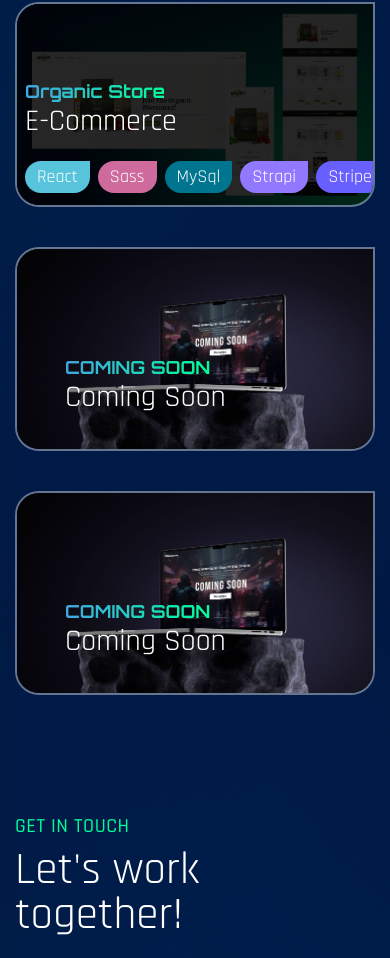
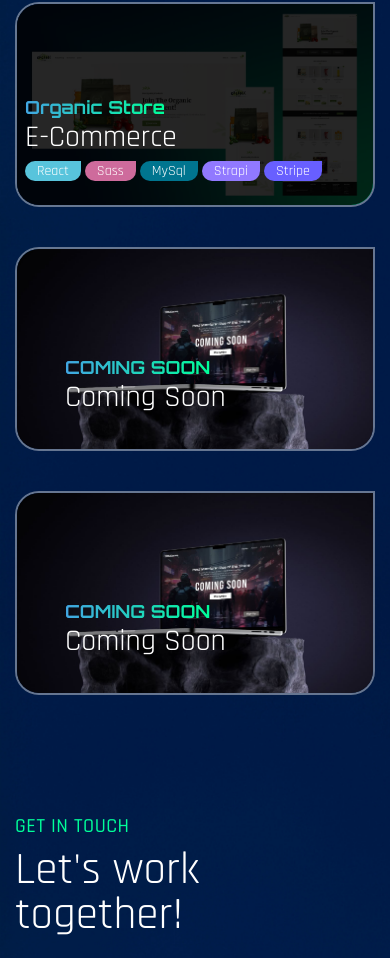
Before and after one commit to ElvedinO/portfolio-eo, a React (Create React App) app: page / in a window 390 px wide. Shown: the part 3327-4285 px from the top of the page. Built offline with nearby package versions, Linux system fonts and the light colour scheme; the HTML template or start-up script is replaced by a standard one; a web font is replaced by a local one.

Commit message:
work small changes

```diff
--- a/src/components/Work.js
+++ b/src/components/Work.js
@@ -55,28 +55,28 @@ const Work = () => {
               src={Img1}
               alt=''
             />
-            <div className='absolute bottom-24 lg:-bottom-full left-2 lg:left-12 lg:group-hover:bottom-28 lg:transition-all lg:duration-500 z-40'>
+            <div className='absolute bottom-20 lg:-bottom-full left-2 lg:left-12 lg:group-hover:bottom-28 lg:transition-all lg:duration-500 z-40'>
               <span className='text-gradient'>Organic Store</span>
             </div>
-            <div className='absolute bottom-16 lg:-bottom-full left-2 lg:left-12 lg:group-hover:bottom-20 lg:transition-all lg:duration-700 z-40'>
+            <div className='absolute bottom-12 lg:-bottom-full left-2 lg:left-12 lg:group-hover:bottom-20 lg:transition-all lg:duration-700 z-40'>
               <span className='text-3xl text-white'>E-Commerce</span>
             </div>
-            <div className=' absolute bottom-3 lg:-bottom-full left-2 lg:left-12  lg:gap-4 lg:group-hover:bottom-7 lg:transition-all lg:duration-1000 z-40 flex gap-2'>
-              <span className='bg-[#58C4DC] px-3 lg:px-4 rounded-full rounded-tr-none text-white'>
+            <div className=' absolute bottom-6 lg:-bottom-full left-2 lg:left-12 gap-1 lg:gap-2 lg:group-hover:bottom-10 lg:transition-all lg:duration-1000 z-40 flex lg:text-base text-sm'>
+              <div className='bg-[#58C4DC] px-3 lg:px-4 rounded-full rounded-tr-none text-white'>
                 React
-              </span>
-              <span className='bg-[#CE6B9C] px-3 rounded-full rounded-tr-none text-white'>
+              </div>
+              <div className='bg-[#CE6B9C] px-3 rounded-full rounded-tr-none text-white'>
                 Sass
-              </span>
-              <span className='bg-[#00758F] px-3 rounded-full rounded-tr-none text-white'>
+              </div>
+              <div className='bg-[#00758F] px-3 rounded-full rounded-tr-none text-white'>
                 MySql
-              </span>
-              <span className='bg-[#9179FF] px-3 rounded-full rounded-tr-none text-white'>
+              </div>
+              <div className='bg-[#9179FF] px-3 rounded-full rounded-tr-none text-white'>
                 Strapi
-              </span>
-              <span className='bg-[#685FFF] px-3 rounded-full rounded-tr-none text-white'>
+              </div>
+              <div className='bg-[#685FFF] px-3 rounded-full rounded-tr-none text-white'>
                 Stripe
-              </span>
+              </div>
             </div>
           </motion.div>
 
```
